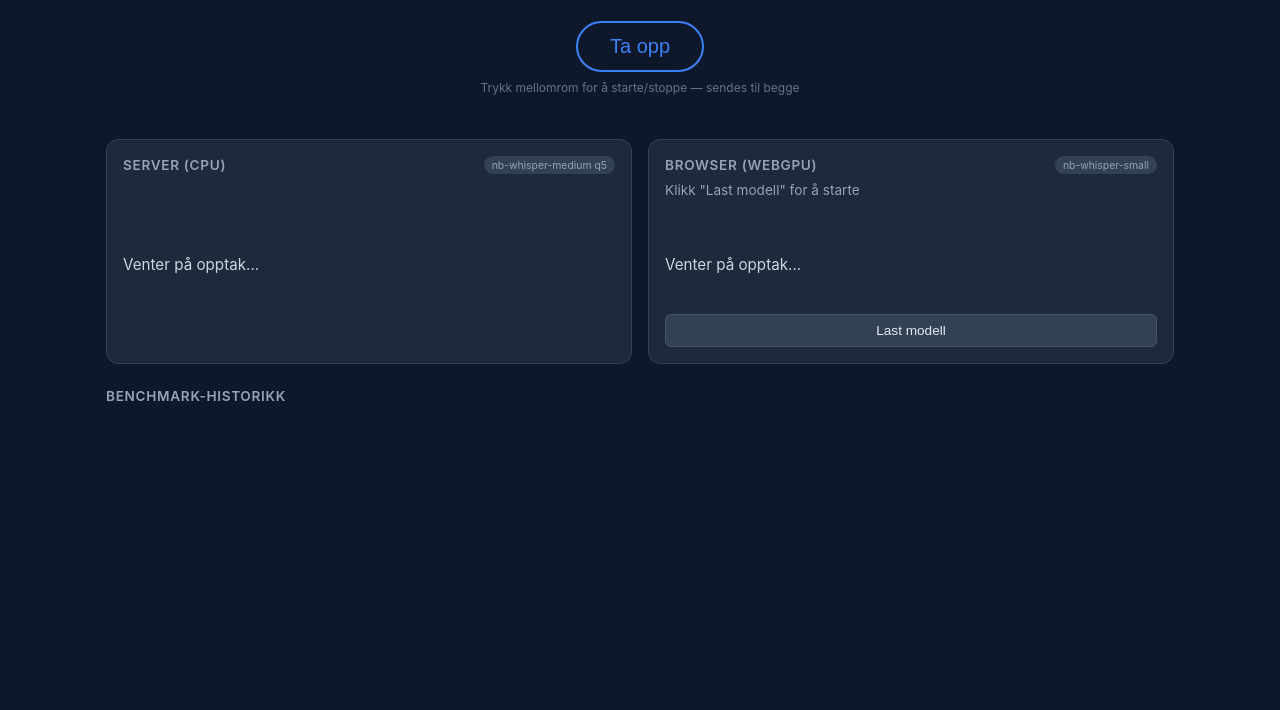
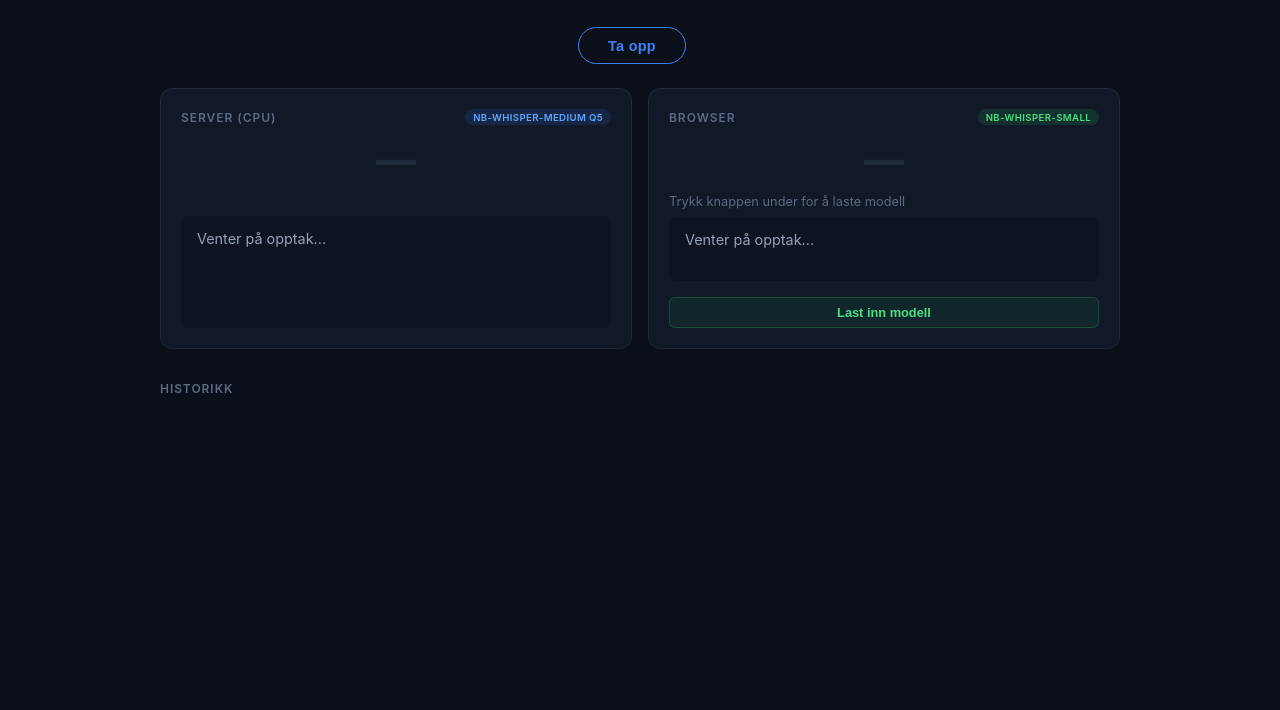
Before and after one commit to ndyb/hackaton26, a plain HTML site: page static/index.html in a window 1280 px wide. Shown: the part 90-800 px from the top of the page. Drawn offline with Linux system fonts and the light colour scheme.

Commit message:
fix: use correct model (Xenova/nb-whisper-small-beta), improve design
- Fix model ID: Xenova/nb-whisper-small -> Xenova/nb-whisper-small-beta
- Side-by-side panels with cleaner dark design
- Add error handling from worker
- Show download progress with file size

Co-Authored-By: Claude Opus 4.6 (1M context) <noreply@anthropic.com>

```diff
--- a/static/app.js
+++ b/static/app.js
@@ -30,7 +30,7 @@ worker.onmessage = (e) => {
     browserReady = true;
     browserStatus.textContent = `Klar (${e.data.device})`;
     browserStatus.className = "status success";
-    browserBadge.textContent = `nb-whisper-small (${e.data.device})`;
+    browserBadge.textContent = `nb-whisper-small-beta (${e.data.device})`;
     loadModelBtn.style.display = "none";
   } else if (type === "result") {
     const ms = e.data.transcribeMs;
@@ -40,6 +40,11 @@ worker.onmessage = (e) => {
     browserStatus.textContent = "Ferdig!";
     browserStatus.className = "status success";
     checkBothDone();
+  } else if (type === "error") {
+    browserStatus.textContent = `Feil: ${e.data.msg}`;
+    browserStatus.className = "status error";
+    loadModelBtn.disabled = false;
+    loadModelBtn.textContent = "Last inn modell";
   }
 };
 
--- a/static/index.html
+++ b/static/index.html
@@ -7,50 +7,43 @@
   <link rel="stylesheet" href="/style.css">
 </head>
 <body>
-  <div class="page">
   <header>
     <h1>Skansen</h1>
     <p class="subtitle">Norsk tale-til-tekst — benchmark</p>
   </header>
 
-    <div class="record-section">
+  <div class="toolbar">
     <button id="record-btn" class="record-btn">Ta opp</button>
-      <p class="hint">Trykk mellomrom for å starte/stoppe — sendes til begge</p>
     <div id="record-status" class="status info"></div>
   </div>
 
   <div class="panels">
-      <div class="panel server-panel">
-        <div class="panel-header">
+    <section class="panel">
+      <div class="panel-top">
         <h2>Server (CPU)</h2>
-          <span class="badge">nb-whisper-medium q5</span>
+        <span class="badge blue">nb-whisper-medium q5</span>
       </div>
+      <div class="metric" id="server-metric">&mdash;</div>
       <div id="server-status" class="status info"></div>
-        <div class="metric" id="server-metric"></div>
-        <div class="transcript-section">
-          <div id="server-transcript" class="transcript">Venter på opptak...</div>
+      <div class="transcript" id="server-transcript">Venter på opptak...</div>
+    </section>
+
+    <section class="panel">
+      <div class="panel-top">
+        <h2>Browser</h2>
+        <span class="badge green" id="browser-badge">nb-whisper-small</span>
       </div>
+      <div class="metric" id="browser-metric">&mdash;</div>
+      <div id="browser-status" class="status info">Trykk knappen under for å laste modell</div>
+      <div class="transcript" id="browser-transcript">Venter på opptak...</div>
+      <button id="load-model-btn" class="load-btn">Last inn modell</button>
+    </section>
   </div>
 
-      <div class="panel browser-panel">
-        <div class="panel-header">
-          <h2>Browser (WebGPU)</h2>
-          <span class="badge" id="browser-badge">nb-whisper-small</span>
-        </div>
-        <div id="browser-status" class="status info">Klikk "Last modell" for å starte</div>
-        <div class="metric" id="browser-metric"></div>
-        <div class="transcript-section">
-          <div id="browser-transcript" class="transcript">Venter på opptak...</div>
-        </div>
-        <button id="load-model-btn" class="load-btn">Last modell</button>
-      </div>
-    </div>
-
-    <div class="history-section">
-      <h2>Benchmark-historikk</h2>
+  <section class="history-section">
+    <h2>Historikk</h2>
     <div id="history" class="history"></div>
-    </div>
-  </div>
+  </section>
 
   <script src="/app.js" type="module"></script>
 </body>
--- a/static/style.css
+++ b/static/style.css
@@ -1,187 +1,179 @@
 * { margin: 0; padding: 0; box-sizing: border-box; }
 
 body {
-  font-family: -apple-system, BlinkMacSystemFont, "Segoe UI", Roboto, sans-serif;
-  background: #0f172a;
-  color: #e2e8f0;
+  font-family: "Inter", -apple-system, BlinkMacSystemFont, "Segoe UI", Roboto, sans-serif;
+  background: #0a0f1a;
+  color: #c8d3e6;
   min-height: 100vh;
+  padding: 2rem 1.5rem;
 }
 
-.page {
-  max-width: 1100px;
-  margin: 0 auto;
-  padding: 1.5rem 1rem;
-}
+header { text-align: center; margin-bottom: 2rem; }
+h1 { font-size: 1.75rem; font-weight: 700; color: #fff; letter-spacing: -0.02em; }
+.subtitle { color: #5b6a85; font-size: 0.85rem; margin-top: 0.2rem; }
 
-header {
-  text-align: center;
-  margin-bottom: 1.5rem;
-}
+h2 { font-size: 0.75rem; font-weight: 600; color: #5b6a85; text-transform: uppercase; letter-spacing: 0.08em; }
 
-h1 { font-size: 2rem; font-weight: 700; color: #f8fafc; }
-.subtitle { color: #94a3b8; margin-top: 0.25rem; }
-
-h2 {
-  font-size: 0.85rem;
-  font-weight: 600;
-  color: #94a3b8;
-  text-transform: uppercase;
-  letter-spacing: 0.05em;
-}
-
-.record-section {
-  text-align: center;
+/* Toolbar */
+.toolbar {
+  display: flex;
+  align-items: center;
+  justify-content: center;
+  gap: 1rem;
   margin-bottom: 1.5rem;
 }
 
 .record-btn {
-  font-size: 1.25rem;
-  padding: 0.75rem 2rem;
-  border: 2px solid #3b82f6;
+  font-size: 0.9rem;
+  font-weight: 600;
+  padding: 0.6rem 1.8rem;
+  border: 1.5px solid #3b82f6;
   border-radius: 9999px;
   background: transparent;
   color: #3b82f6;
   cursor: pointer;
-  transition: all 0.2s;
+  transition: all 0.15s;
+  letter-spacing: 0.02em;
 }
-
-.record-btn:hover { background: #3b82f620; }
-
+.record-btn:hover { background: rgba(59,130,246,0.1); }
 .record-btn.recording {
   border-color: #ef4444;
   color: #ef4444;
   animation: pulse 1.5s infinite;
 }
-
-.record-btn:disabled { opacity: 0.5; cursor: not-allowed; }
+.record-btn:disabled { opacity: 0.4; cursor: not-allowed; }
 
 @keyframes pulse {
-  0%, 100% { box-shadow: 0 0 0 0 rgba(239, 68, 68, 0.4); }
-  50% { box-shadow: 0 0 0 12px rgba(239, 68, 68, 0); }
+  0%, 100% { box-shadow: 0 0 0 0 rgba(239,68,68,0.3); }
+  50% { box-shadow: 0 0 0 10px rgba(239,68,68,0); }
 }
 
-.hint { color: #64748b; font-size: 0.75rem; margin-top: 0.5rem; }
-
-.status { font-size: 0.85rem; min-height: 1.2em; margin-top: 0.25rem; }
+.status { font-size: 0.8rem; min-height: 1.1em; }
 .status.recording { color: #ef4444; }
-.status.processing { color: #f59e0b; }
+.status.processing { color: #eab308; }
 .status.success { color: #22c55e; }
 .status.error { color: #ef4444; }
-.status.info { color: #94a3b8; }
+.status.info { color: #5b6a85; }
 
+/* Panels */
 .panels {
   display: grid;
   grid-template-columns: 1fr 1fr;
   gap: 1rem;
-  margin-bottom: 1.5rem;
+  max-width: 960px;
+  margin: 0 auto 2rem;
 }
-
-@media (max-width: 700px) {
-  .panels { grid-template-columns: 1fr; }
-}
+@media (max-width: 700px) { .panels { grid-template-columns: 1fr; } }
 
 .panel {
-  background: #1e293b;
+  background: #111827;
+  border: 1px solid #1e293b;
   border-radius: 0.75rem;
-  padding: 1rem;
-  border: 1px solid #334155;
-  position: relative;
-}
-
-.panel-header {
-  display: flex;
-  justify-content: space-between;
-  align-items: center;
-  margin-bottom: 0.5rem;
-}
-
-.badge {
-  font-size: 0.65rem;
-  padding: 0.15rem 0.5rem;
-  border-radius: 9999px;
-  background: #334155;
-  color: #94a3b8;
-}
-
-.metric {
-  font-size: 2rem;
-  font-weight: 700;
-  color: #334155;
-  text-align: center;
-  padding: 0.5rem 0;
-  min-height: 3rem;
-  transition: color 0.3s;
-}
-
-.metric.done { color: #f8fafc; }
-
-.transcript-section {
-  margin-top: 0.5rem;
-}
-
-.transcript {
-  font-size: 0.95rem;
-  line-height: 1.5;
-  color: #cbd5e1;
-  white-space: pre-wrap;
-  word-break: break-word;
-  min-height: 3rem;
-}
-
-.load-btn {
-  display: block;
-  width: 100%;
-  margin-top: 0.75rem;
-  padding: 0.5rem;
-  border: 1px solid #475569;
-  border-radius: 0.375rem;
-  background: #334155;
-  color: #e2e8f0;
-  cursor: pointer;
-  font-size: 0.85rem;
-}
-
-.load-btn:hover { background: #475569; }
-.load-btn:disabled { opacity: 0.5; cursor: not-allowed; }
-
-.history-section { margin-top: 1rem; }
-.history-section h2 { margin-bottom: 0.5rem; }
-
-.history {
+  padding: 1.25rem;
   display: flex;
   flex-direction: column;
   gap: 0.5rem;
 }
 
-.history-entry {
-  background: #1e293b;
+.panel-top {
+  display: flex;
+  justify-content: space-between;
+  align-items: center;
+}
+
+.badge {
+  font-size: 0.6rem;
+  font-weight: 600;
+  padding: 0.15rem 0.5rem;
+  border-radius: 9999px;
+  text-transform: uppercase;
+  letter-spacing: 0.04em;
+}
+.badge.blue { background: rgba(59,130,246,0.15); color: #60a5fa; }
+.badge.green { background: rgba(34,197,94,0.15); color: #4ade80; }
+
+.metric {
+  font-size: 2.5rem;
+  font-weight: 800;
+  color: #1e293b;
+  text-align: center;
+  font-variant-numeric: tabular-nums;
+  line-height: 1;
+  padding: 0.4rem 0;
+  transition: color 0.3s;
+}
+.metric.done { color: #f1f5f9; }
+
+.transcript {
+  background: #0d1321;
   border-radius: 0.5rem;
   padding: 0.75rem 1rem;
-  font-size: 0.85rem;
+  font-size: 0.9rem;
+  line-height: 1.55;
+  color: #94a3b8;
+  min-height: 4rem;
+  white-space: pre-wrap;
+  word-break: break-word;
+  flex: 1;
+}
+
+.load-btn {
+  margin-top: 0.5rem;
+  padding: 0.45rem 0;
+  border: 1px solid #22c55e40;
+  border-radius: 0.375rem;
+  background: rgba(34,197,94,0.08);
+  color: #4ade80;
+  cursor: pointer;
+  font-size: 0.8rem;
+  font-weight: 600;
+  transition: all 0.15s;
+}
+.load-btn:hover { background: rgba(34,197,94,0.15); }
+.load-btn:disabled { opacity: 0.4; cursor: not-allowed; }
+
+/* History */
+.history-section {
+  max-width: 960px;
+  margin: 0 auto;
+}
+.history-section h2 { margin-bottom: 0.75rem; }
+
+.history { display: flex; flex-direction: column; gap: 0.5rem; }
+
+.history-entry {
+  background: #111827;
+  border: 1px solid #1e293b;
+  border-radius: 0.5rem;
+  padding: 0.65rem 1rem;
+  display: grid;
+  grid-template-columns: auto 1fr;
+  gap: 0.25rem 1rem;
+  font-size: 0.8rem;
+  align-items: baseline;
 }
 
 .history-meta {
   display: flex;
-  gap: 1rem;
-  color: #64748b;
-  font-size: 0.75rem;
-  margin-bottom: 0.25rem;
+  gap: 0.75rem;
+  color: #475569;
+  font-size: 0.7rem;
+  grid-column: 1 / -1;
 }
 
 .history-times {
   display: flex;
   gap: 1.5rem;
-  margin-bottom: 0.25rem;
-  font-weight: 600;
-  color: #94a3b8;
+  font-weight: 700;
+  color: #64748b;
+  grid-column: 1 / -1;
 }
-
 .history-times .winner { color: #22c55e; }
 
-.history-texts p {
-  margin-top: 0.15rem;
+.history-texts {
+  grid-column: 1 / -1;
+  color: #94a3b8;
   line-height: 1.4;
-  color: #cbd5e1;
 }
-
-.history-texts strong { color: #94a3b8; }
+.history-texts p { margin-top: 0.1rem; }
+.history-texts strong { color: #5b6a85; font-weight: 600; }
--- a/static/whisper-worker.js
+++ b/static/whisper-worker.js
@@ -11,9 +11,10 @@ async function load() {
   const device = hasWebGPU ? "webgpu" : "wasm";
   self.postMessage({ type: "status", msg: `Laster modell (${device})...` });
 
+  try {
     transcriber = await pipeline(
       "automatic-speech-recognition",
-    "Xenova/nb-whisper-small",
+      "Xenova/nb-whisper-small-beta",
       {
         device,
         dtype: device === "webgpu"
@@ -22,7 +23,11 @@ async function load() {
         progress_callback: (p) => {
           if (p.status === "downloading") {
             const pct = p.total ? Math.round((p.loaded / p.total) * 100) : 0;
-          self.postMessage({ type: "status", msg: `Laster modell: ${p.file} (${pct}%)` });
+            const mb = p.total ? (p.total / 1e6).toFixed(0) : "?";
+            self.postMessage({ type: "status", msg: `Laster: ${p.file} (${pct}%, ${mb}MB)` });
+          }
+          if (p.status === "ready") {
+            self.postMessage({ type: "status", msg: `Klargjør ${p.task}...` });
           }
         },
       }
@@ -30,6 +35,9 @@ async function load() {
 
     self.postMessage({ type: "status", msg: `Modell klar (${device})` });
     self.postMessage({ type: "ready", device });
+  } catch (err) {
+    self.postMessage({ type: "error", msg: err.message });
+  }
   loading = false;
 }
 
@@ -43,6 +51,7 @@ self.onmessage = async (e) => {
     if (!transcriber) {
       await load();
     }
+    if (!transcriber) return;
 
     const audio = e.data.audio;
     const t0 = performance.now();
```
Lines whose indentation alone changed are shown as unchanged.
